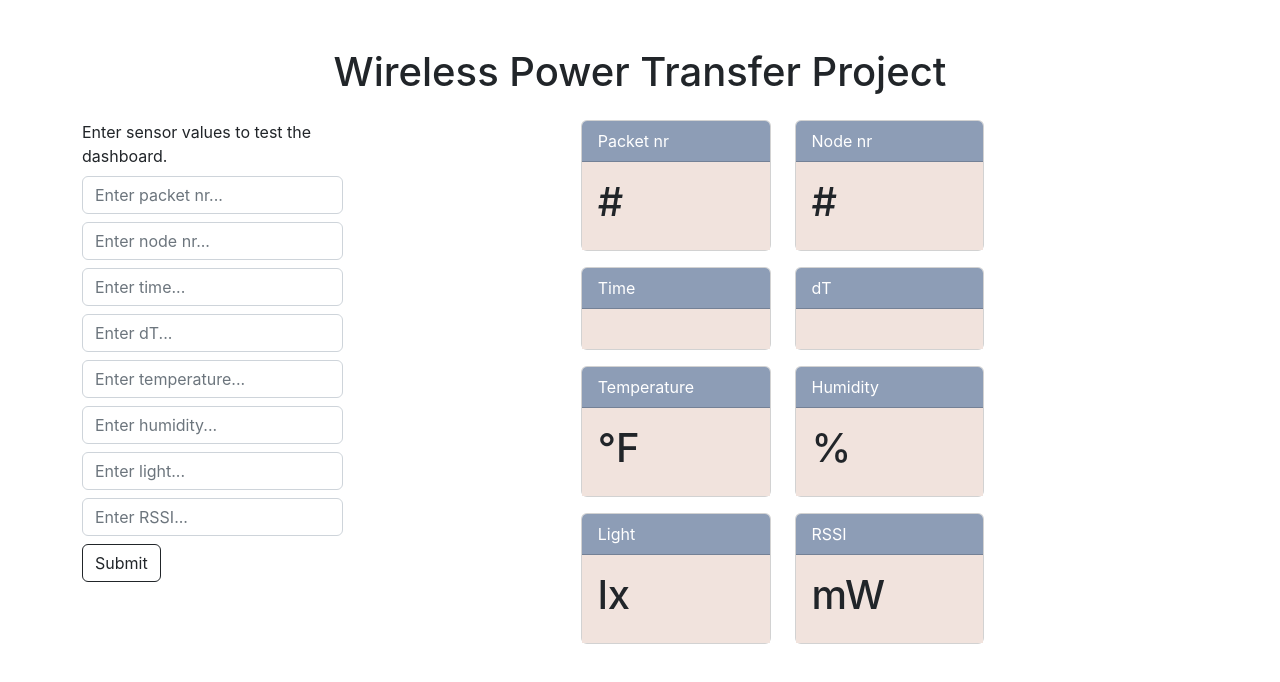
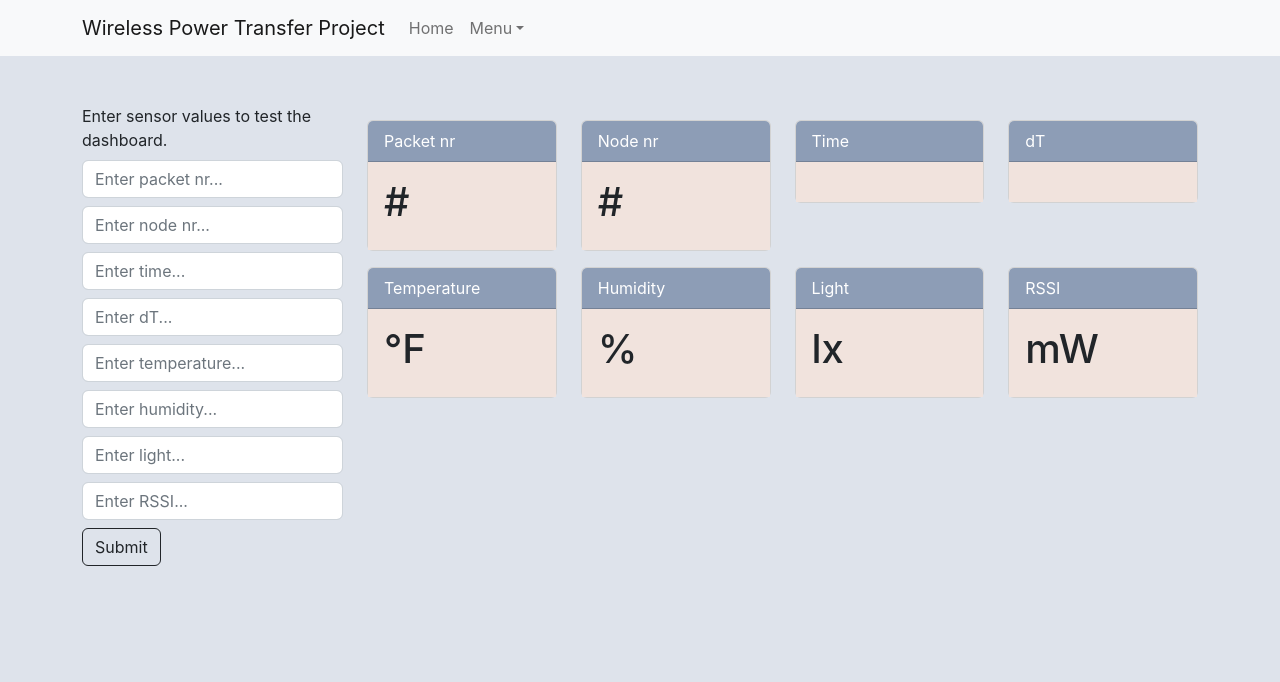
Before and after one commit to KatrinKahur/WPT-webapp, a React (Create React App) app: page / in a window 1280 px wide. Shown: the top 682 px of the page. Built offline with nearby package versions, Linux system fonts and the light colour scheme; no server answers.

Commit message:
Changed layout

```diff
--- a/src/App.js
+++ b/src/App.js
@@ -2,11 +2,15 @@ import './App.css';
 import Dashboard from "./views/dashboard";
 import { initializeApp } from "firebase/app";
 import firebaseConfig from "./config/firebase";
+import NavigationBar from "./components/navigationBar";
 
 function App() {
     initializeApp(firebaseConfig);
   return (
-    <Dashboard />
+      <>
+          <NavigationBar />
+          <Dashboard />
+      </>
   );
 }
 export default App;
--- /dev/null
+++ b/src/components/navigationBar.js
@@ -0,0 +1,33 @@
+import Container from 'react-bootstrap/Container';
+import Nav from 'react-bootstrap/Nav';
+import Navbar from 'react-bootstrap/Navbar';
+import NavDropdown from 'react-bootstrap/NavDropdown';
+
+/**
+ * This function represents the applications navigation bar.
+ * @returns {JSX.Element} The NavigationBar component
+ */
+function NavigationBar() {
+    return (
+        <Navbar bg="light" expand="sm" >
+            <Container>
+                <Navbar.Brand href="#home">Wireless Power Transfer Project</Navbar.Brand>
+                <Navbar.Toggle />
+                <Navbar.Collapse>
+                    <Nav className="me-auto">
+                        <Nav.Link href="#home">Home</Nav.Link>
+                        <NavDropdown title="Menu">
+                            <NavDropdown.Item>Action</NavDropdown.Item>
+                            <NavDropdown.Item>Another action</NavDropdown.Item>
+                            <NavDropdown.Item>Something</NavDropdown.Item>
+                            <NavDropdown.Divider />
+                            <NavDropdown.Item>Something</NavDropdown.Item>
+                        </NavDropdown>
+                    </Nav>
+                </Navbar.Collapse>
+            </Container>
+        </Navbar>
+    );
+}
+
+export default NavigationBar;
--- a/src/components/sensorDataForm.js
+++ b/src/components/sensorDataForm.js
@@ -23,7 +23,7 @@ export const SensorDataForm = () => {
     }
 
     return(
-        <Form className="mt-3">
+        <Form >
             <Form.Group>
                 <Form.Label>Enter sensor values to test the dashboard. </Form.Label>
                 <Form.Control className="mb-2"
--- a/src/index.css
+++ b/src/index.css
@@ -5,6 +5,7 @@ body {
     sans-serif;
   -webkit-font-smoothing: antialiased;
   -moz-osx-font-smoothing: grayscale;
+    background-color: rgba(213, 219, 229, 0.77)
 }
 
 code {
--- a/src/views/dashboard.js
+++ b/src/views/dashboard.js
@@ -30,30 +30,24 @@ function Dashboard() {
     return (
         <Container >
             <Row className="justify-content-center mt-5">
-                <Row><h1 className="text-center mb-2">Wireless Power Transfer Project</h1></Row>
                 <Col md={3}>
-                    <SensorDataForm/>
+                    <SensorDataForm />
                 </Col>
                 <Col md={9}>
                     <Row className="justify-content-center mt-3">
                         <Col md={3}>{DashboardCard("Packet nr", recentPacket.packet_nr, "#")}</Col>
                         <Col md={3}>{DashboardCard("Node nr", recentPacket.node_nr, "#")}</Col>
-                    </Row>
-                    <Row className="justify-content-center mt-3">
                         <Col md={3}>{DashboardCard("Time", recentPacket.time, "")}</Col>
                         <Col md={3}>{DashboardCard("dT", recentPacket.time, "")}</Col>
                     </Row>
                     <Row className="justify-content-center mt-3">
                         <Col md={3}>{DashboardCard("Temperature", recentPacket.temperature, "°F")}</Col>
                         <Col md={3}>{DashboardCard("Humidity", recentPacket.humidity, " %")}</Col>
-                    </Row>
-                    <Row className="justify-content-center mt-3">
                         <Col md={3}>{DashboardCard("Light", recentPacket.light, " lx")}</Col>
                         <Col md={3}>{DashboardCard("RSSI", recentPacket.rssi, " mW")}</Col>
                     </Row>
                 </Col>
             </Row>
-
         </Container>
     );
 }
```
Also changed, not shown: 1 other file (tests, documents, lock files or other folders).
